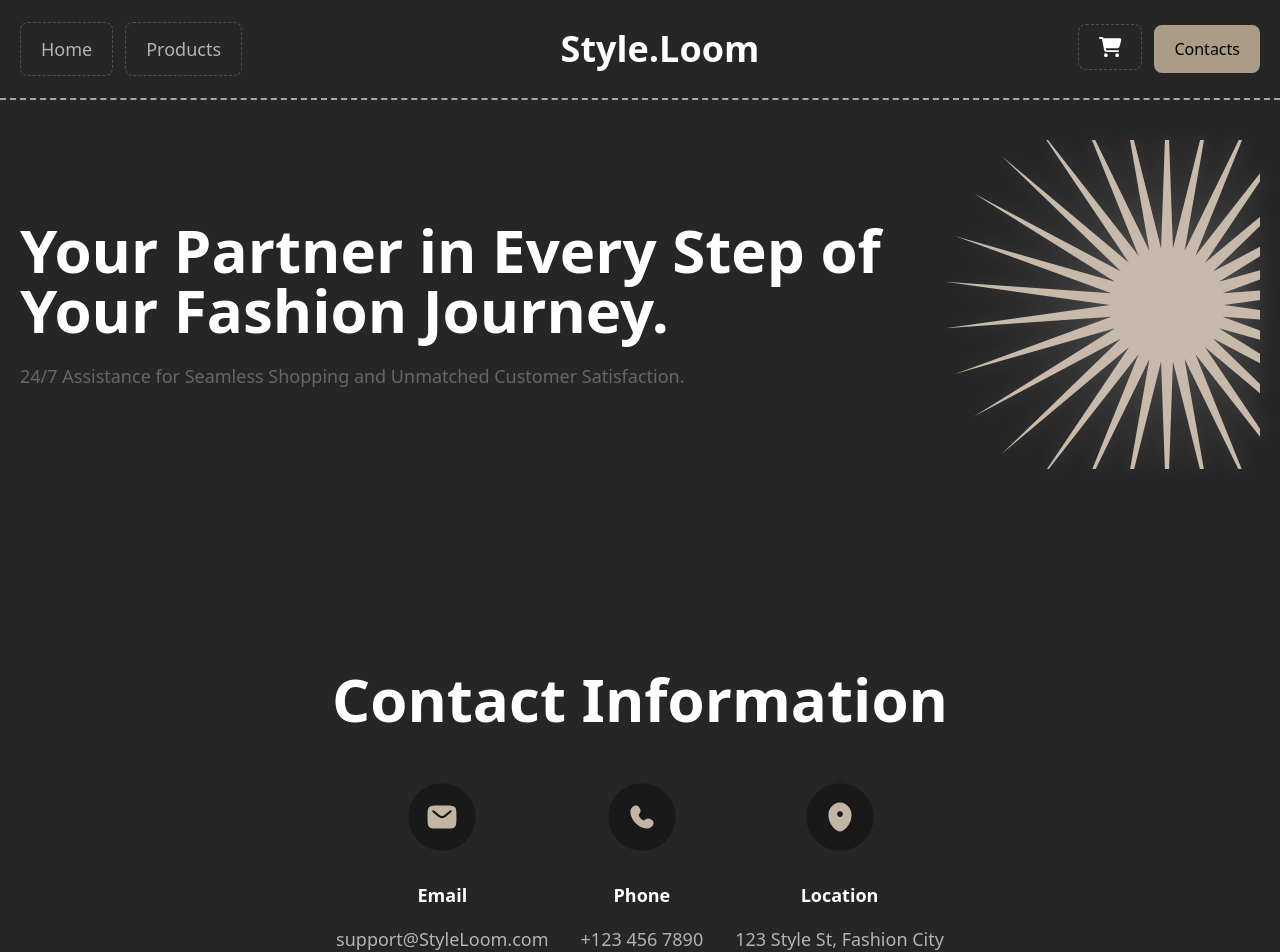
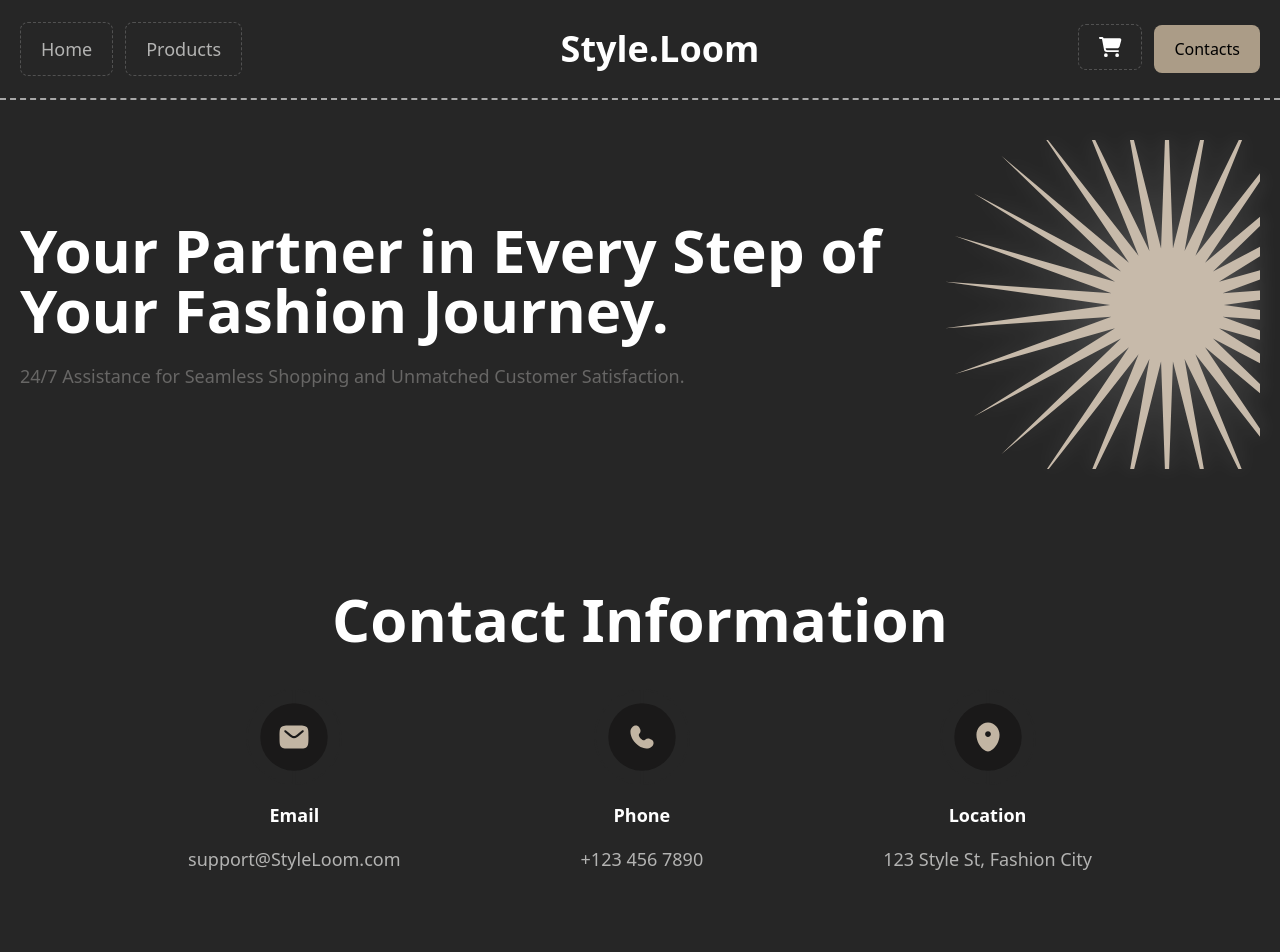
Before and after one commit to rajabovdavlat/style.Loom, a React (Vite) app: page /#/contacts in a window 1280 px wide. Shown: the top 952 px of the page. Built offline with nearby package versions, Linux system fonts and the light colour scheme.

Commit message:
AdaptiveContacts+Hero

```diff
--- a/src/pages/Contacts/ContactInfoPage/ContactInfoPage.jsx
+++ b/src/pages/Contacts/ContactInfoPage/ContactInfoPage.jsx
@@ -3,11 +3,11 @@ import { svgs } from '../../../assets/images/images'
 
 const ContactInfoPage = () => {
   return (
- <div className='container py-20'>
+ <div className='container '>
   <div>
      <h2 className='text-4xl sm:text-5xl md:text-6xl font-bold mb-1.1 text-center sm:3.3 md:5.5'>Contact Information</h2>
      </div>
- <div className="flex flex-col items-center gap-8 md:flex-row md:justify-center py-10">
+ <div className="flex flex-col items-center gap-3 sm:gap-10 md:gap-45 md:flex-row md:justify-center py-10">
 
   {/* Блок 1 */}
   <div className="flex flex-col items-center text-center gap-2 md:gap-4">
```
